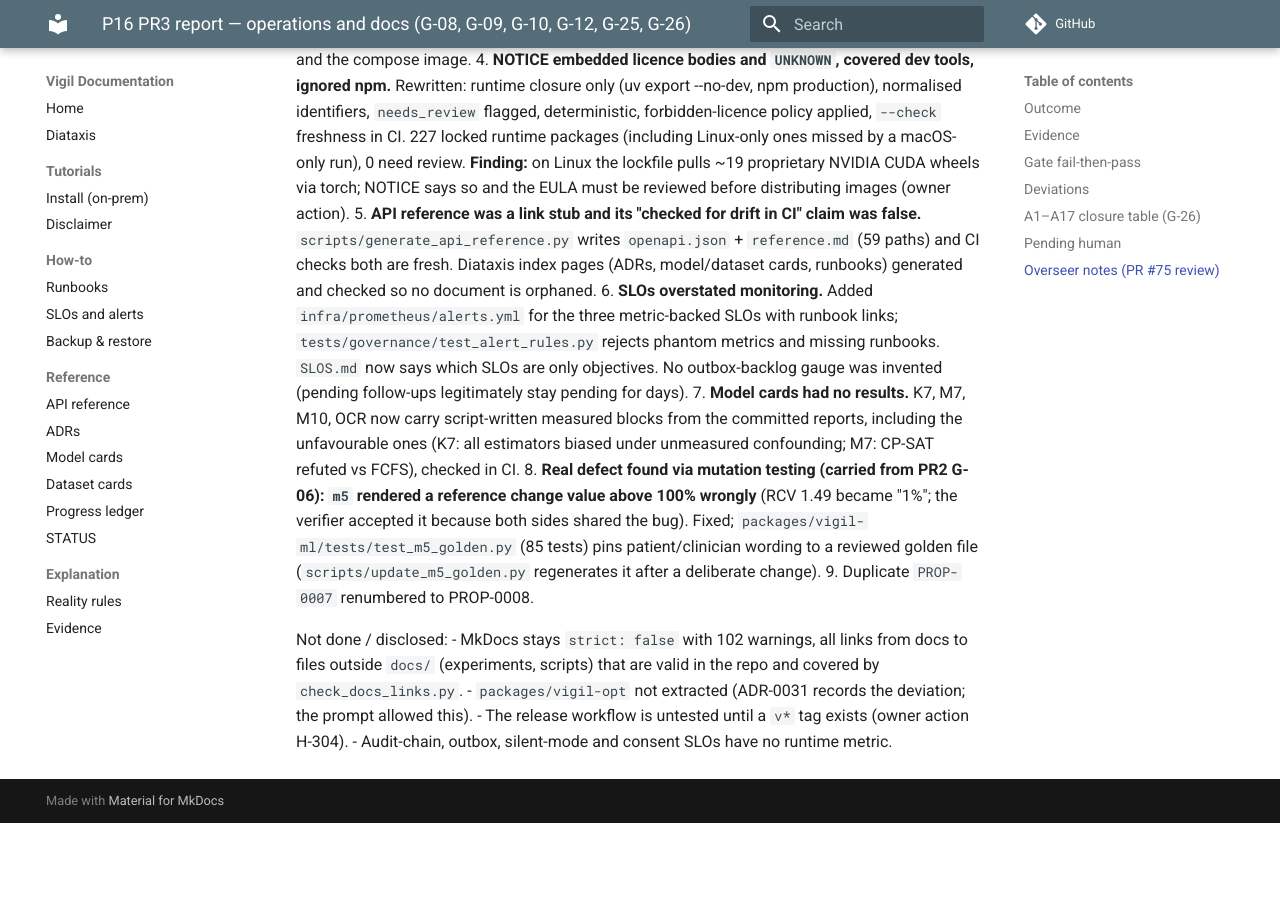
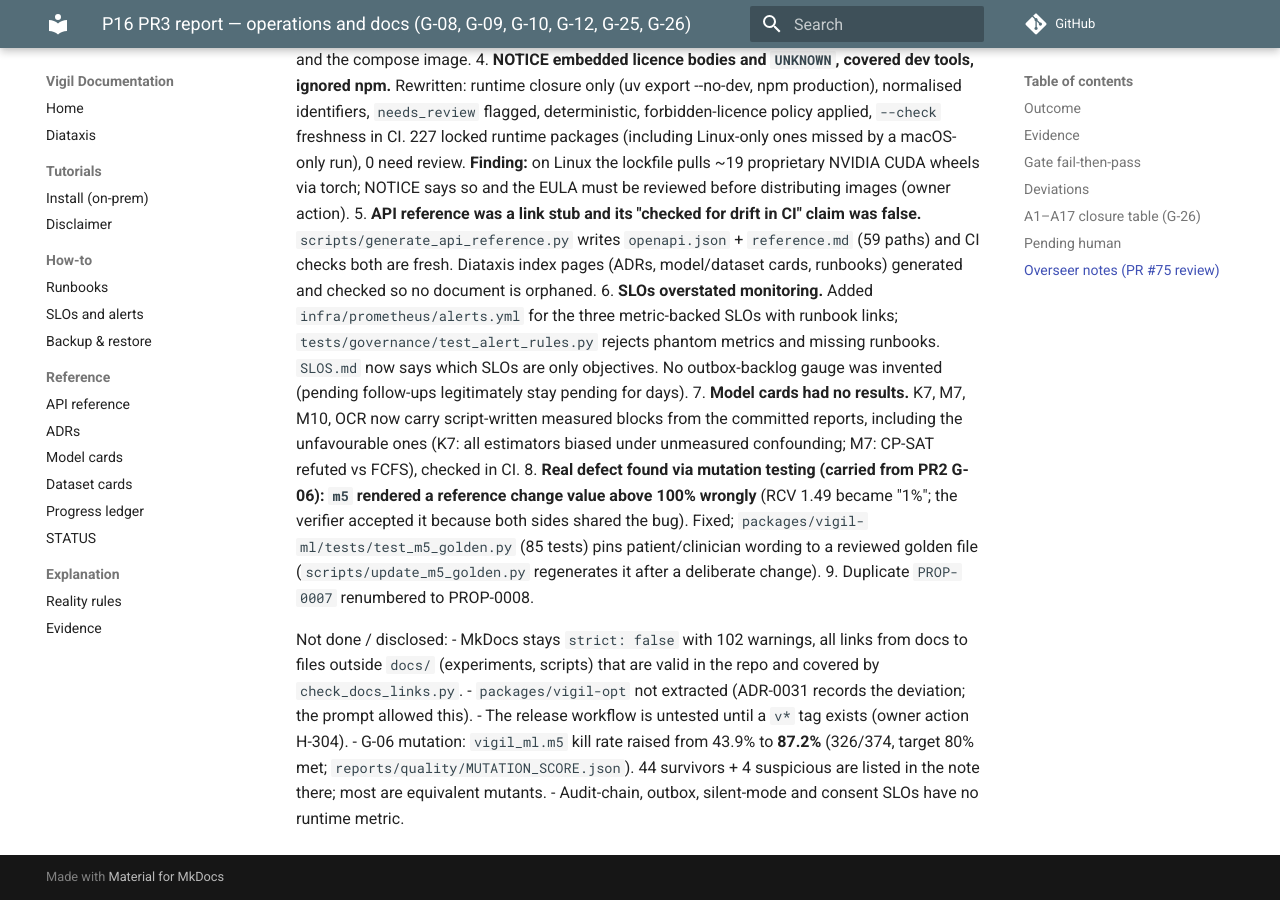
Before and after one commit to gasthecreator/vigil, an MkDocs documentation site: the page built from docs/progress/P16-PR3-REPORT.md, in a window 1280 px wide and 900 px high, scrolled down 3403 px. Built offline with MkDocs 1.6.1 and Material for MkDocs 9.7.7, drawn with Linux system fonts in a browser that asks for light colours; comment, search, counter and statistics services are not loaded; before the commit the page ends 4226 px from its top, so only the background shows below that.

Commit message:
docs(p16-pr3): record m5 mutation kill rate 87.2%
Co-Authored-By: Claude Sonnet 5.5 <noreply@anthropic.com>

```diff
--- a/docs/progress/P16-PR3-REPORT.md
+++ b/docs/progress/P16-PR3-REPORT.md
@@ -71,4 +71,5 @@ Not done / disclosed:
 - MkDocs stays `strict: false` with 102 warnings, all links from docs to files outside `docs/` (experiments, scripts) that are valid in the repo and covered by `check_docs_links.py`.
 - `packages/vigil-opt` not extracted (ADR-0031 records the deviation; the prompt allowed this).
 - The release workflow is untested until a `v*` tag exists (owner action H-304).
+- G-06 mutation: `vigil_ml.m5` kill rate raised from 43.9% to **87.2%** (326/374, target 80% met; `reports/quality/MUTATION_SCORE.json`). 44 survivors + 4 suspicious are listed in the note there; most are equivalent mutants.
 - Audit-chain, outbox, silent-mode and consent SLOs have no runtime metric.
```
Also changed, not shown: 1 other file.
